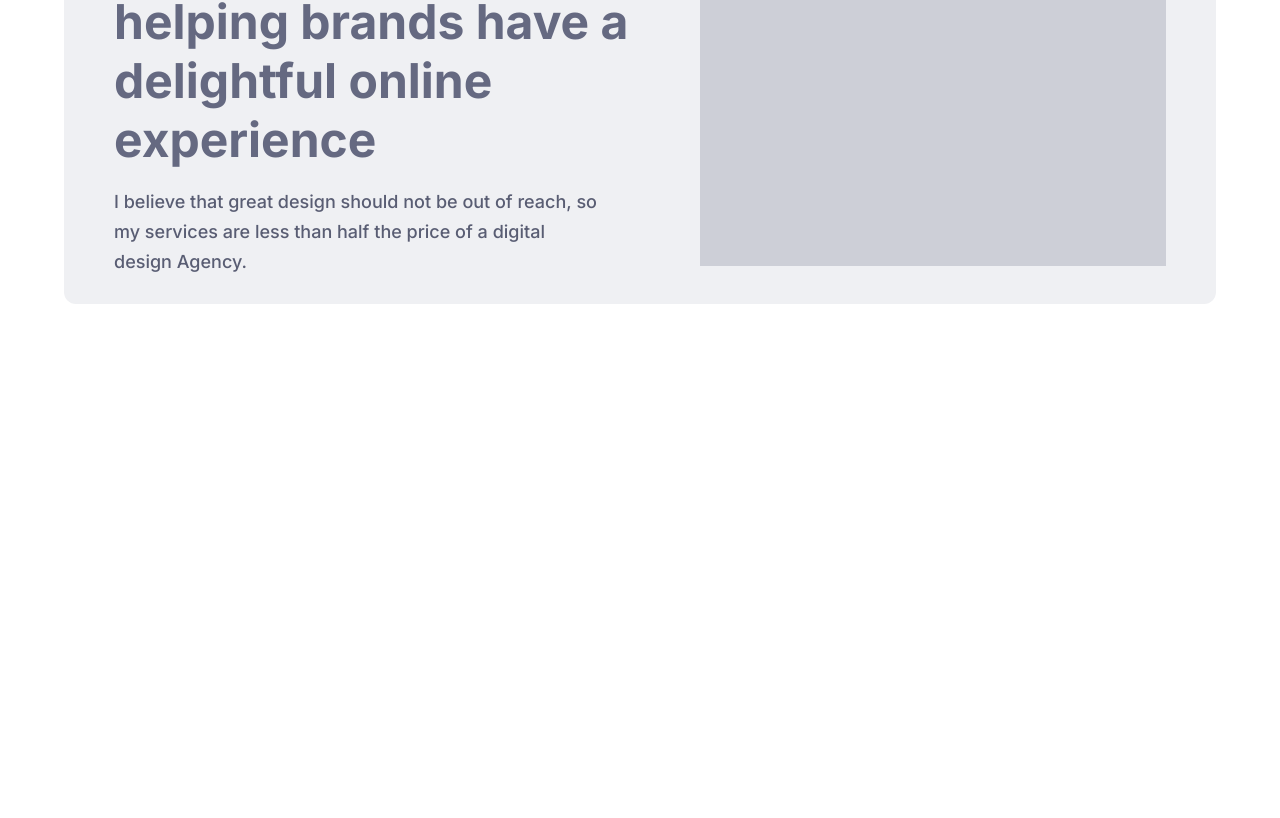
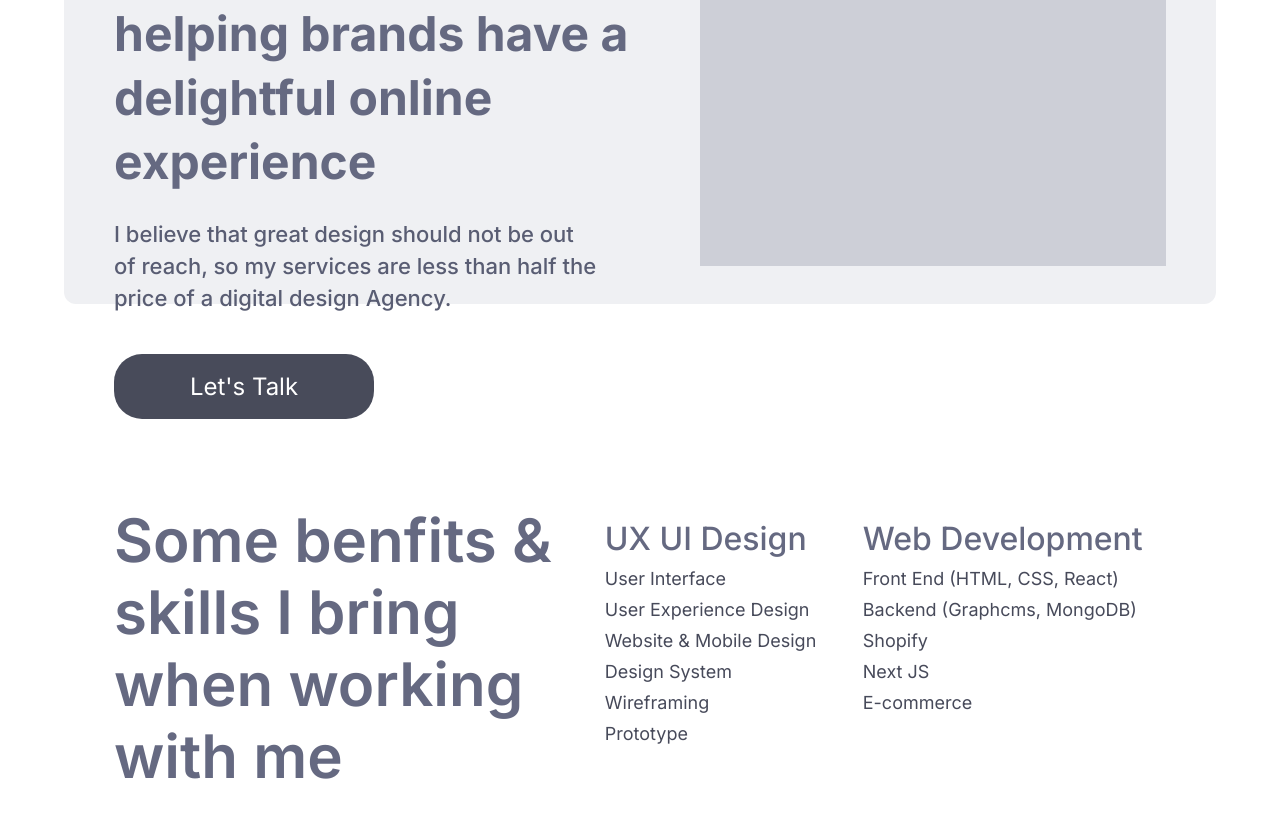
Before and after one commit to shanewmurphy/next-demo-app, a Next.js app: page / in a window 1280 px wide. Shown: the part 268-1086 px from the top of the page. Before the commit the page ends 800 px from the top, so only its background shows below. Built offline with nearby package versions, Linux system fonts and the light colour scheme.

Commit message:
Hero, Hero css, single css, homepage js, globals css

```diff
--- a/components/Hero.js
+++ b/components/Hero.js
@@ -12,9 +12,7 @@ export default function HeroHome() {
           I believe that great design should not be out of reach, so my services
           are less than half the price of a digital design Agency.
         </p>
-        <div className={styles.hero_btn_container}>
-          {/* <button>Let's Talk</button> */}
-        </div>
+        <div className={styles.hero_btn_container}>Let's Talk</div>
       </div>
       <div className={styles.hero_img_container}></div>
     </div>
--- /dev/null
+++ b/components/Skills.js
@@ -0,0 +1,36 @@
+import styles from "./skills.module.css";
+
+export default function SkillsSection() {
+  return (
+    <div>
+      <div className={styles.skill_section_container}>
+        <div className={styles.skill_inner_left_container}>
+          <h1>Some benfits & skills I bring when working with me</h1>
+        </div>
+        <div className={styles.skill_inner_container}>
+          <div>
+            <h5>UX UI Design</h5>
+            <ul>
+              <li>User Interface</li>
+              <li>User Experience Design</li>
+              <li>Website & Mobile Design</li>
+              <li>Design System</li>
+              <li>Wireframing</li>
+              <li>Prototype</li>
+            </ul>
+          </div>
+          <div>
+            <h5>Web Development</h5>
+            <ul>
+              <li>Front End (HTML, CSS, React)</li>
+              <li>Backend (Graphcms, MongoDB)</li>
+              <li>Shopify</li>
+              <li>Next JS</li>
+              <li>E-commerce</li>
+            </ul>
+          </div>
+        </div>
+      </div>
+    </div>
+  );
+}
--- a/components/hero.module.css
+++ b/components/hero.module.css
@@ -17,13 +17,15 @@
   font-size: 48px;
   font-weight: 700;
   margin: 0;
-  /* max-width: 800px; */
+  margin-bottom: var(--margin-h1-spacing-btm);
+  line-height: var(--line-height-h1);
 }
 .hero_content_container p {
-  font-size: 18px;
+  font-size: 22px;
   font-weight: 500;
   color: #595d73;
-  line-height: 30px;
+  line-height: var(--paragraph--line-height);
+  margin: var(--paragraph--margins--);
   padding-right: 50px;
 }
 .hero_img_container {
@@ -35,14 +37,17 @@
 .hero_btn_container {
   margin-top: 40px;
 }
-.hero_btn_container button {
-  width: 240px;
-  height: 55px;
+.hero_btn_container {
+  display: flex;
+  width: 260px;
+  height: 65px;
   background-color: #484b5a;
   border: none;
-  border-radius: 24px;
+  border-radius: 28px;
   color: white;
   font-size: 24px;
   font-weight: 400;
   cursor: pointer;
+  align-items: center;
+  justify-content: center;
 }
--- /dev/null
+++ b/components/skills.module.css
@@ -0,0 +1,41 @@
+.skill_section_container {
+  display: flex;
+  width: 90vw;
+  height: 40vh;
+  margin: 0 auto;
+  margin-top: 150px;
+  justify-content: space-between;
+  padding: 50px;
+  margin-bottom: 250px;
+}
+.skill_inner_left_container {
+  width: 40vw;
+}
+.skill_inner_container {
+  display: flex;
+  justify-content: space-around;
+  width: 50vw;
+}
+.skill_inner_container h5 {
+  color: #656981;
+  font-weight: 500;
+  font-size: 32px;
+  margin: 0;
+  margin-top: 15px;
+}
+.skill_section_container h1 {
+  font-size: 60px;
+  font-weight: 600;
+  color: #656981;
+  margin: 0;
+}
+.skill_inner_container ul {
+  list-style: none;
+  padding: 0;
+  margin-top: 10px;
+}
+.skill_inner_container li {
+  padding-bottom: 10px;
+  font-size: 18px;
+  color: #474a5a;
+}
--- a/pages/index.js
+++ b/pages/index.js
@@ -3,7 +3,7 @@ import Image from "next/image";
 import styles from "../styles/Home.module.css";
 import Header from "/components/Header";
 import Hero from "components/Hero";
-
+import Skills from "@components/Skills";
 export default function Home() {
   return (
     <div className={styles.container}>
@@ -18,6 +18,9 @@ export default function Home() {
       <div>
         <Hero />
       </div>
+      <div>
+        <Skills />
+      </div>
     </div>
   );
 }
--- a/styles/globals.css
+++ b/styles/globals.css
@@ -7,7 +7,18 @@ body {
   padding: 0;
   margin: 0;
 }
+:root {
+  /*-----------H1 styles--------*/
+  --margin-h1-spacing-top: 32px;
+  --margin-h1-spacing-btm: 24px;
+  --line-height-h1: 64px;
 
+  /*------Paragraph Styles------*/
+  --paragraph--fnt-size: 18px;
+  --paragraph--line-height: 32px;
+  --paragraph--margins: 16px 0 24px 0;
+  --paragraph--font-weight: 400;
+}
 a {
   color: inherit;
   text-decoration: none;
```
Also changed, not shown: pages/blog/singlepost.module.css (+12 -1 lines).
